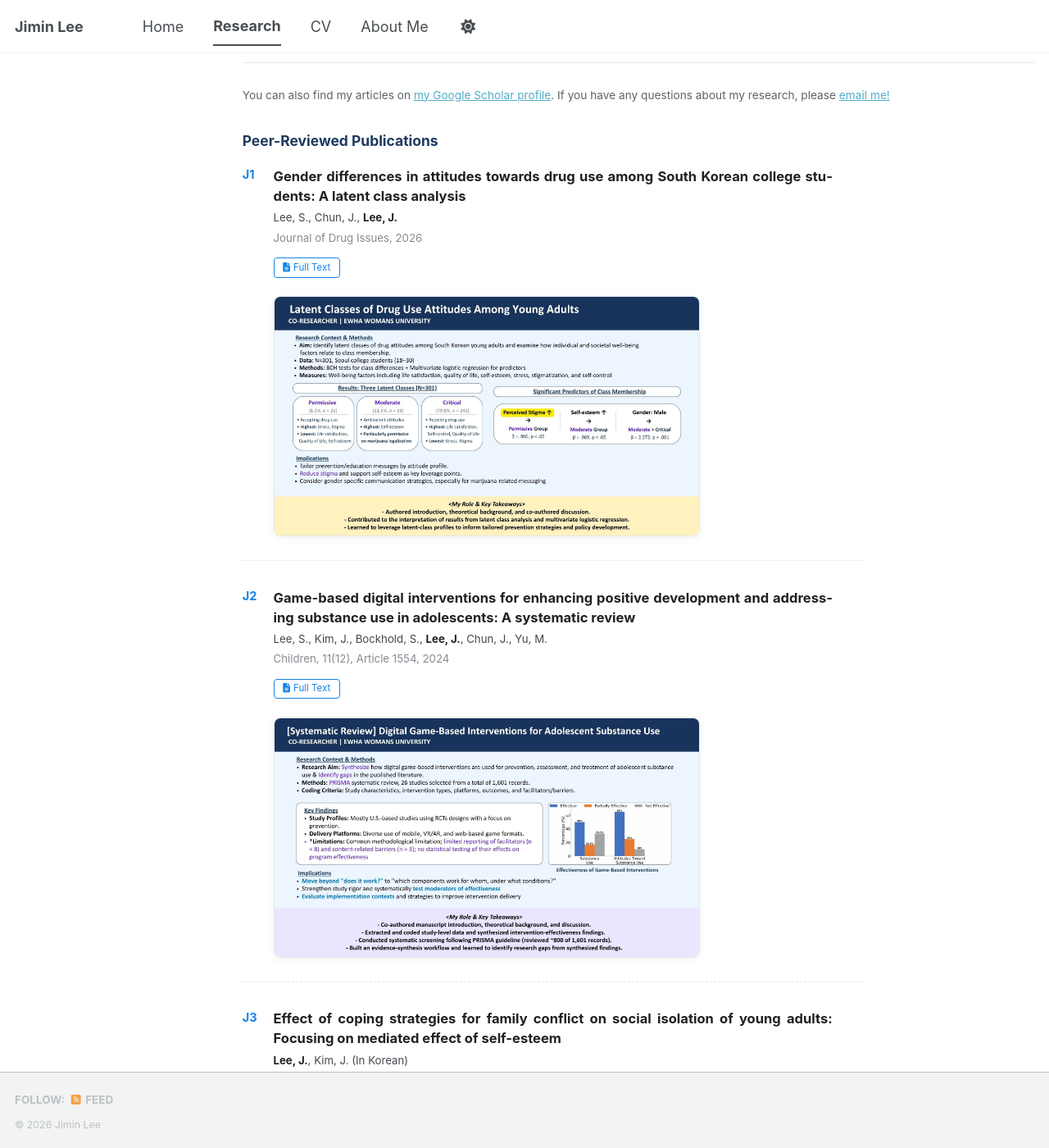
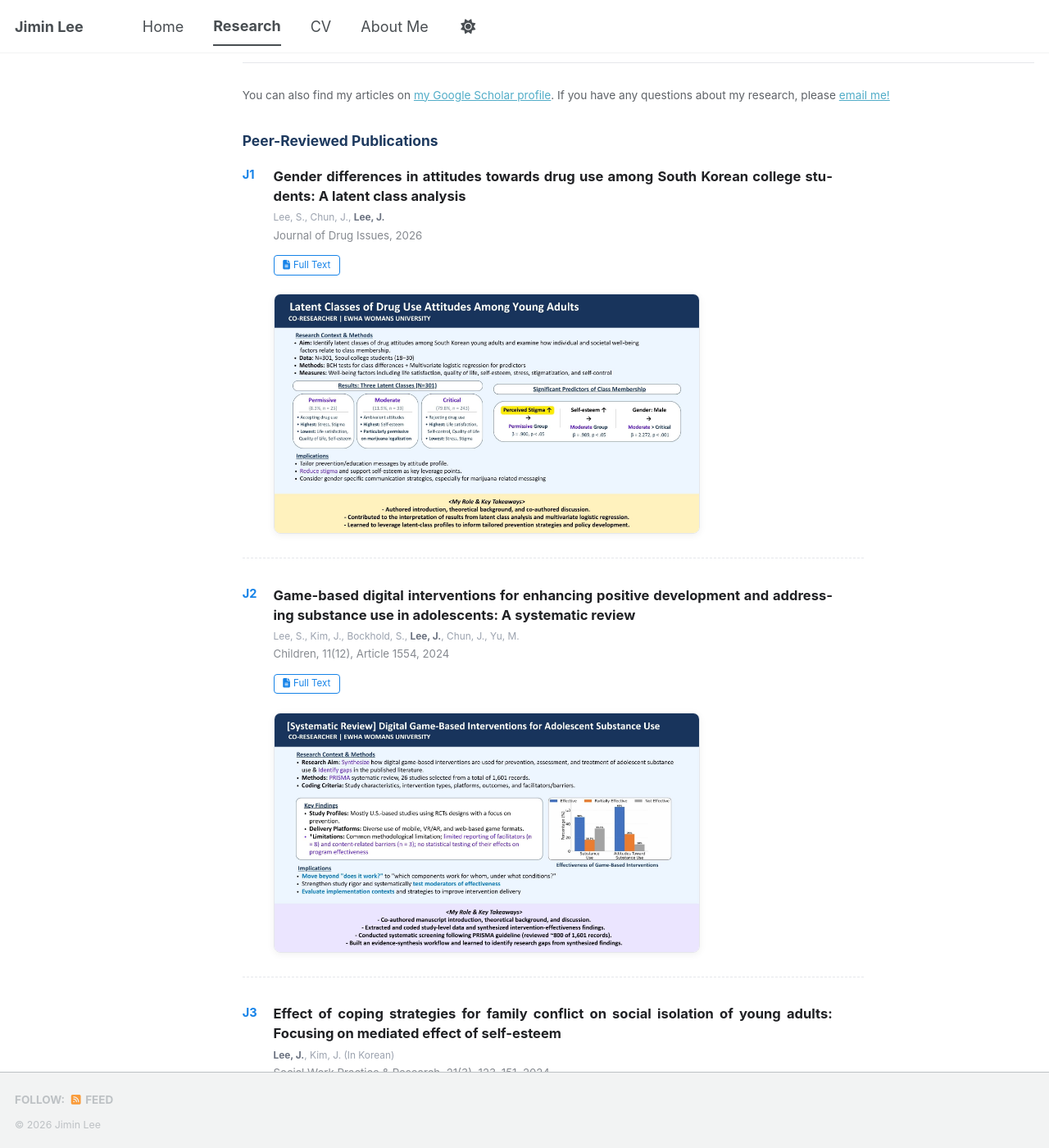
Before and after one commit to jiminlee-research/jiminlee-research.github.io, a Jekyll site: the page built from _pages/publications.html, in a window 1280 px wide and 1400 px high, scrolled down 658 px. Shown: the whole window at 82% size. Built offline with Jekyll 4.4.1, drawn with Linux system fonts in a browser that asks for light colours; a style sheet for code colours, icons or effects is not loaded.

Commit message:
Make author lines smaller and lighter on Research page
Co-Authored-By: Claude Opus 5.5 <noreply@anthropic.com>
Claude-Session: https://claude.ai/code/session_01PcjxNfDHwsJtJ6agebrJHV

```diff
--- a/_pages/publications.html
+++ b/_pages/publications.html
@@ -16,8 +16,8 @@ author_profile: true
 .pub-thumb img { display:block; transition:box-shadow .2s; width:170px; border-radius:6px; border:1px solid #e5e7eb; }
 .pub-body { flex:1; min-width:0; }
 .pub-title { font-weight:700; font-size:.92rem; color:#202124; margin:0 0 .3rem; line-height:1.45; }
-.pub-authors { font-size:.736rem; color:#44484d; margin:0 0 .25rem; }
-.pub-authors .me { font-weight:700; color:#202124; }
+.pub-authors { font-size:.66rem; color:#9ca3af; margin:0 0 .2rem; }
+.pub-authors .me { font-weight:700; color:#6b7280; }
 .pub-venue { font-size:.736rem; font-weight:400; color:#868a90; margin:0 0 .5rem; }
 .pub-links a { display:inline-block; font-size:.64rem; padding:.15rem .6rem; margin:0 .35rem .35rem 0; border:1px solid #1683e8; border-radius:4px; color:#1683e8; text-decoration:none; }
 .pub-links a:hover { background:#1683e8; color:#fff; }
```
